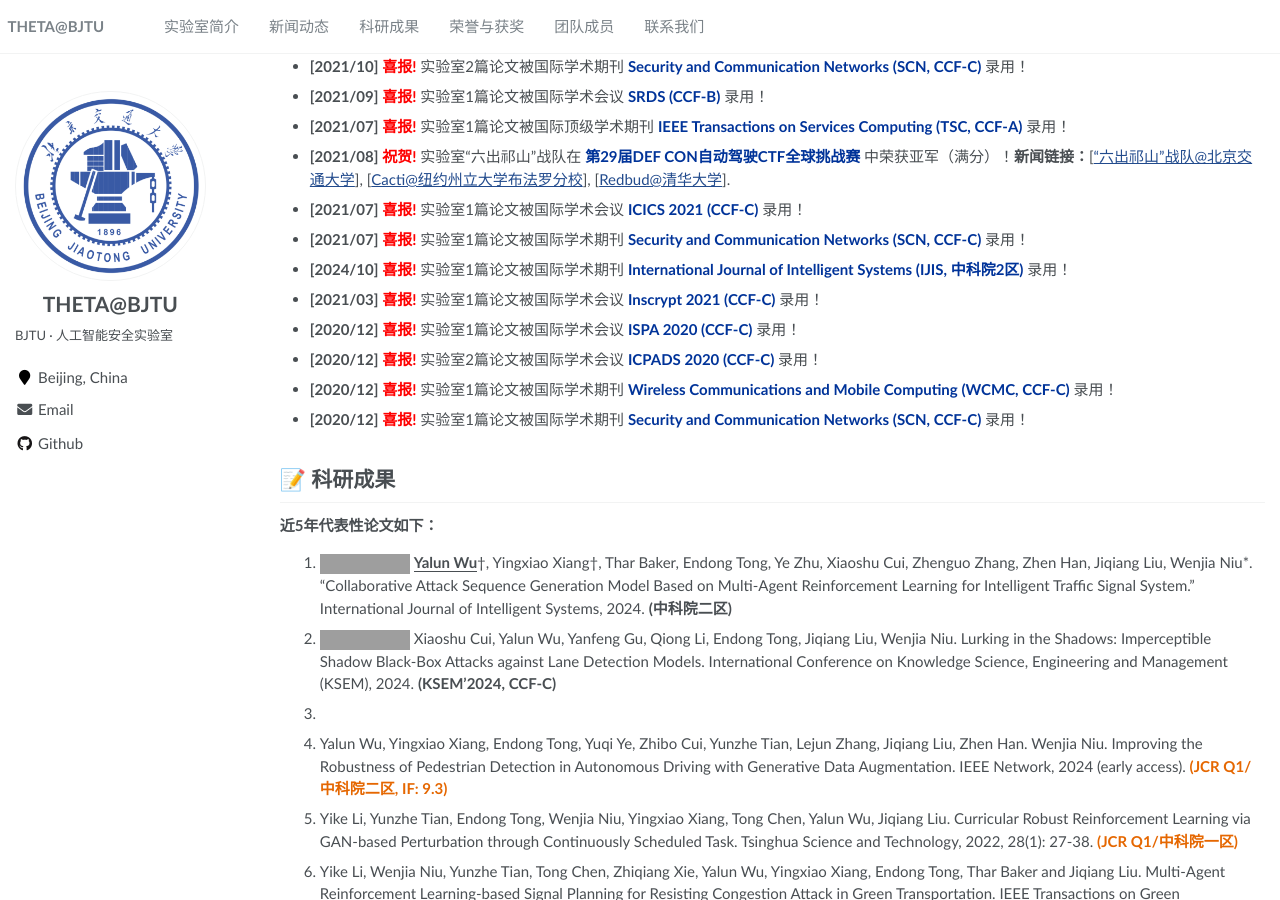
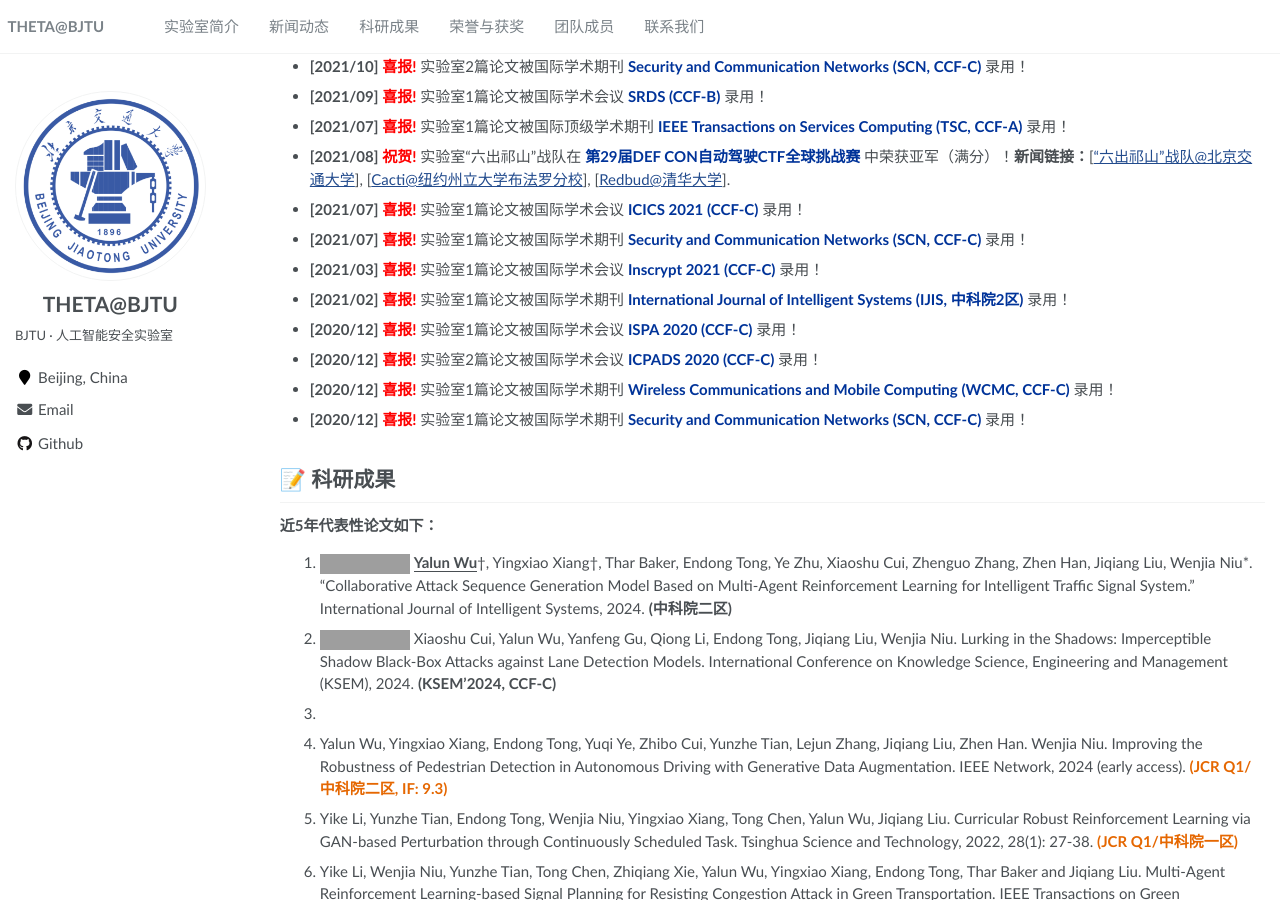
Before and after one commit to xiaoshu1221/Zhangruoyang.github.io, a Jekyll site: the page built from _pages/about.md, in a window 1280 px wide and 900 px high, scrolled down 1367 px. Built offline with Jekyll 4.4.1, drawn with Linux system fonts in a browser that asks for light colours; grey boxes are pictures that could not be loaded.

Commit message:
fix bugs & update

```diff
--- a/_pages/about.md
+++ b/_pages/about.md
@@ -66,8 +66,8 @@ redirect_from:
 - **[2021/08]** <font color="red"><strong>祝贺!</strong></font> 实验室“六出祁山”战队在 <font color="#003399"><strong>第29届DEF CON自动驾驶CTF全球挑战赛</strong></font> 中荣获亚军（满分）！**新闻链接：**[[“六出祁山”战队@北京交通大学](https://cs.bjtu.edu.cn/jdxw/202301241.htm)], [[Cacti@纽约州立大学布法罗分校](https://engineering.buffalo.edu/computer-science-engineering/news-and-events/news.host.html/content/shared/engineering/home/articles/news-articles/2021/team-cacti-places-5th-at-baidu-autodriving-capture-the-flag-comp.detail.html)], [[Redbud@清华大学](https://netsec.ccert.edu.cn/eng/hacking/2021-08-06-autodrive-defcon)].
 - **[2021/07]** <font color="red"><strong>喜报!</strong></font> 实验室1篇论文被国际学术会议 <font color="#003399"><strong>ICICS 2021 (CCF-C)</strong></font>  录用！
 - **[2021/07]** <font color="red"><strong>喜报!</strong></font> 实验室1篇论文被国际学术期刊 <font color="#003399"><strong>Security and Communication Networks (SCN, CCF-C)</strong></font>  录用！
-- **[2024/10]** <font color="red"><strong>喜报!</strong></font> 实验室1篇论文被国际学术期刊 <font color="#003399"><strong>International Journal of Intelligent Systems (IJIS, 中科院2区)</strong></font>  录用！
 - **[2021/03]** <font color="red"><strong>喜报!</strong></font> 实验室1篇论文被国际学术会议 <font color="#003399"><strong>Inscrypt 2021 (CCF-C)</strong></font>  录用！
+- **[2021/02]** <font color="red"><strong>喜报!</strong></font> 实验室1篇论文被国际学术期刊 <font color="#003399"><strong>International Journal of Intelligent Systems (IJIS, 中科院2区)</strong></font>  录用！
 - **[2020/12]** <font color="red"><strong>喜报!</strong></font> 实验室1篇论文被国际学术会议 <font color="#003399"><strong>ISPA 2020 (CCF-C)</strong></font>  录用！
 - **[2020/12]** <font color="red"><strong>喜报!</strong></font> 实验室2篇论文被国际学术会议 <font color="#003399"><strong>ICPADS 2020 (CCF-C)</strong></font>  录用！
 - **[2020/12]** <font color="red"><strong>喜报!</strong></font> 实验室1篇论文被国际学术期刊 <font color="#003399"><strong>Wireless Communications and Mobile Computing (WCMC, CCF-C)</strong></font>  录用！
```
